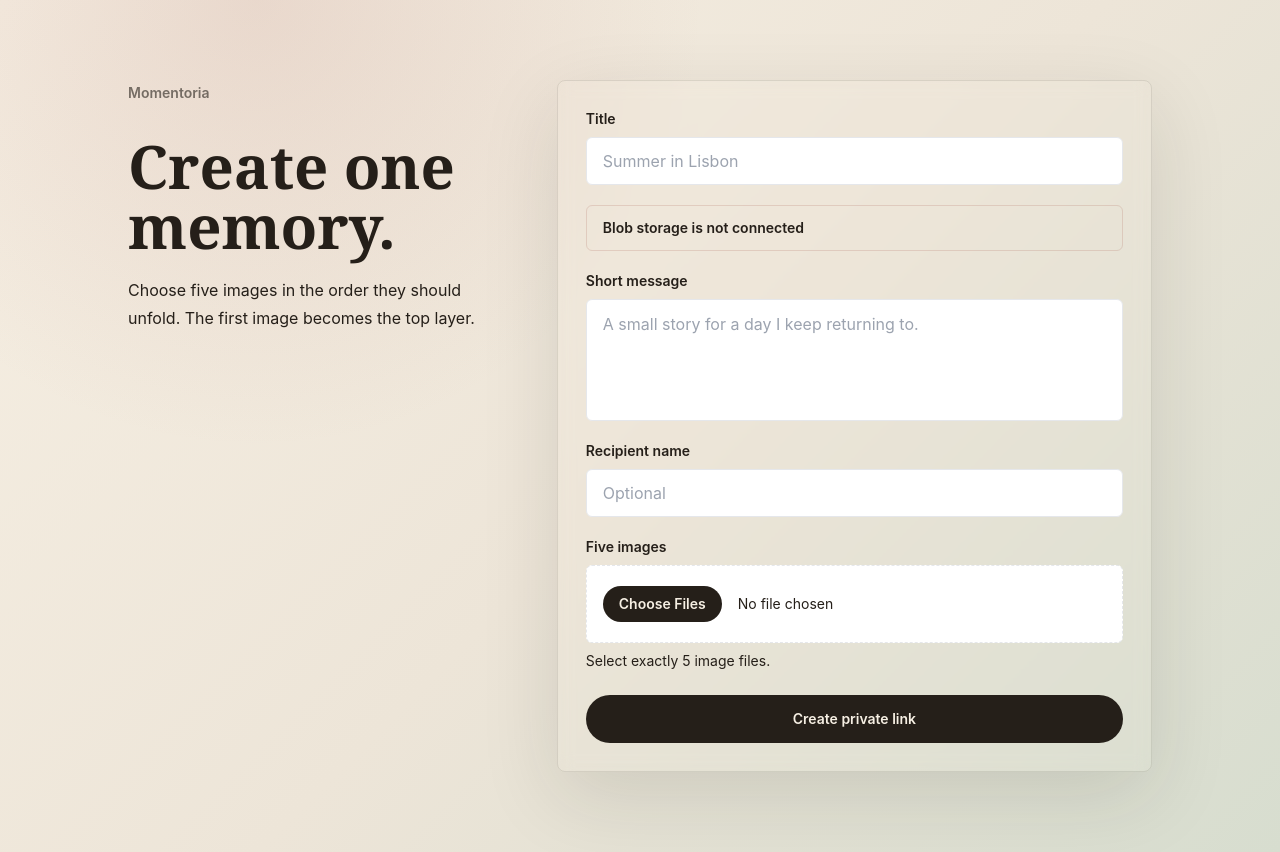
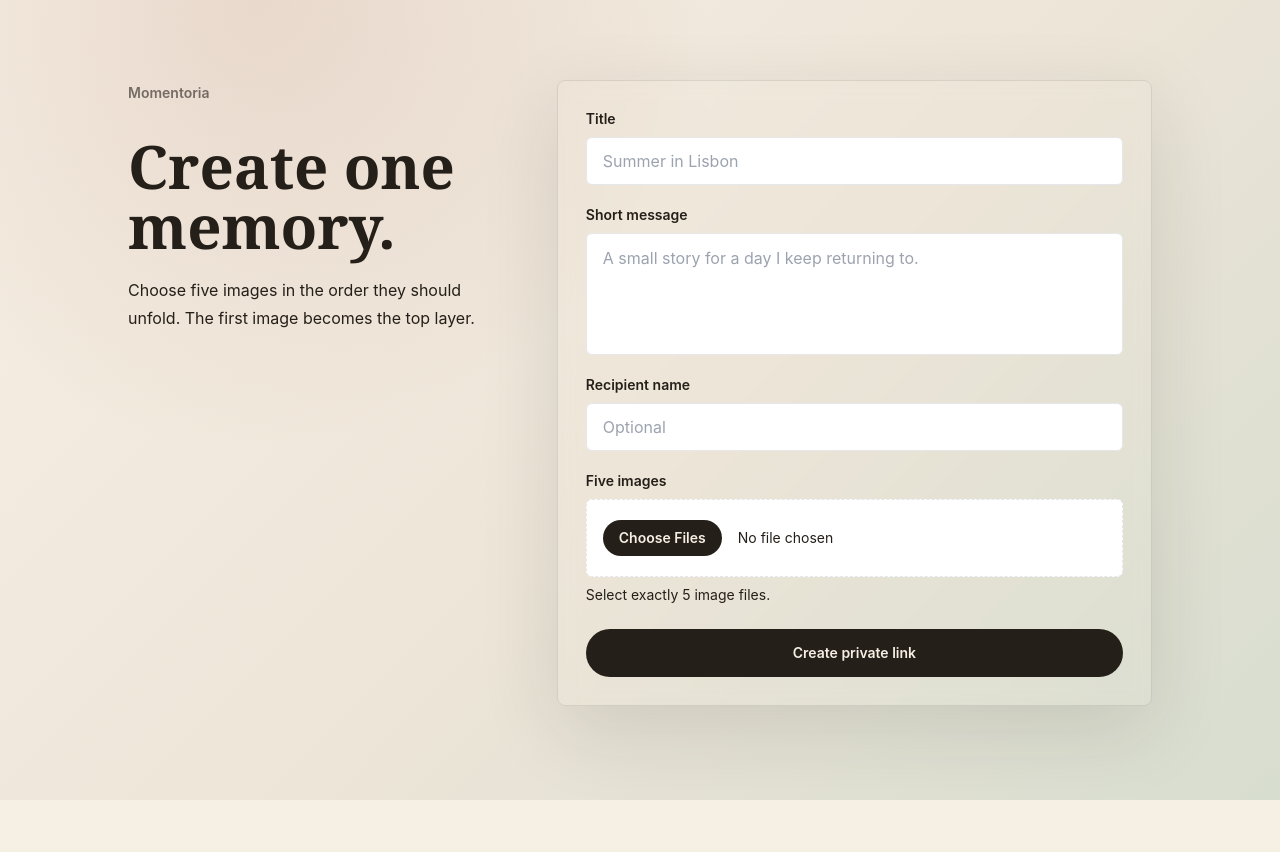
Before and after one commit to designILI/tearable-art, a Next.js app: page /create in a window 1280 px wide. After the commit the page ends 800 px from the top, so only its background shows below. Built offline with nearby package versions, Linux system fonts and the light colour scheme.

Commit message:
Make intro peel and hide blob form status

```diff
--- a/components/CreateMomentoriaForm.tsx
+++ b/components/CreateMomentoriaForm.tsx
@@ -169,20 +169,6 @@ export function CreateMomentoriaForm() {
             placeholder="Summer in Lisbon"
           />
         </label>
-
-        <div
-          className={`rounded-[6px] border px-4 py-3 text-sm font-semibold ${
-            blobStatus === "connected"
-              ? "border-sage/30 bg-sage/12 text-ink"
-              : blobStatus === "missing"
-                ? "border-rose/25 bg-rose/12 text-ink"
-                : "border-ink/10 bg-white/60 text-ink/60"
-          }`}
-        >
-          {blobStatus === "checking" ? "Checking Blob storage..." : null}
-          {blobStatus === "connected" ? "Blob storage connected" : null}
-          {blobStatus === "missing" ? "Blob storage is not connected" : null}
-        </div>
 
         <label className="grid gap-2">
           <span className="text-sm font-semibold text-ink">Short message</span>
--- a/components/TearableStory.tsx
+++ b/components/TearableStory.tsx
@@ -68,7 +68,6 @@ export function TearableStory({ imageUrls, title, disabled = false, hideReset =
   const completedRef = useRef(false);
   const introDismissedRef = useRef(false);
   const [introVisible, setIntroVisible] = useState(true);
-  const [introLeaving, setIntroLeaving] = useState(false);
 
   useEffect(() => {
     disabledRef.current = disabled;
@@ -137,6 +136,7 @@ export function TearableStory({ imageUrls, title, disabled = false, hideReset =
       brush: 0.055,
       seam: [] as SeamPoint[],
       tearPercent: 0,
+      introPeelTransition: null as { startedAt: number; duration: number } | null,
       peelTransition: null as { layer: StoryLayer; startedAt: number; duration: number } | null,
     };
     let storyAudio: StoryAudio | null = null;
@@ -428,7 +428,7 @@ export function TearableStory({ imageUrls, title, disabled = false, hideReset =
     }
 
     function beginPointer(event: PointerEvent) {
-      if (disabledRef.current || state.peelTransition) return;
+      if (disabledRef.current || state.peelTransition || state.introPeelTransition) return;
       if (introDismissedRef.current && state.activeLayer >= state.layers.length - 1) return;
 
       ensureAudio();
@@ -482,6 +482,7 @@ export function TearableStory({ imageUrls, title, disabled = false, hideReset =
     let animationId = 0;
     function animate() {
       animationId = requestAnimationFrame(animate);
+      updateIntroPeelTransition();
       updatePeelTransition();
 
       if (state.tearing) {
@@ -841,8 +842,8 @@ export function TearableStory({ imageUrls, title, disabled = false, hideReset =
 
     function resetArtwork() {
       completedRef.current = false;
-      setIntroLeaving(false);
       setIntroVisible(!introDismissedRef.current);
+      state.introPeelTransition = null;
       state.peelTransition = null;
       state.activeLayer = 0;
       state.layers.forEach(resetMask);
@@ -860,15 +861,28 @@ export function TearableStory({ imageUrls, title, disabled = false, hideReset =
     }
 
     function dropIntroCover() {
-      introDismissedRef.current = true;
-      cutIntroOverlayPeel(Math.hypot(state.width, state.height));
-      setIntroLeaving(true);
-      window.setTimeout(() => {
+      if (state.introPeelTransition) return;
+
+      state.introPeelTransition = { startedAt: performance.now(), duration: 1100 };
+      playDropSound();
+    }
+
+    function updateIntroPeelTransition() {
+      const transition = state.introPeelTransition;
+      if (!transition) return;
+
+      const progress = clamp((performance.now() - transition.startedAt) / transition.duration, 0, 1);
+      const eased = easeInOutCubic(progress);
+      const radius = Math.hypot(state.width, state.height) * (0.08 + eased * 0.74);
+
+      cutIntroOverlayPeel(radius);
+
+      if (progress >= 1) {
+        state.introPeelTransition = null;
+        introDismissedRef.current = true;
         setIntroVisible(false);
-        setIntroLeaving(false);
-      }, 650);
-      playDropSound();
-      updateStatus();
+        updateStatus();
+      }
     }
 
     function resetIntroOverlayMask() {
@@ -1102,10 +1116,8 @@ export function TearableStory({ imageUrls, title, disabled = false, hideReset =
       <canvas ref={canvasRef} className="stage-canvas block h-full w-full" aria-label={title} />
       <canvas
         ref={introOverlayRef}
-        className={`pointer-events-none absolute inset-0 z-20 h-full w-full shadow-[inset_0_0_120px_rgba(33,27,22,0.24)] transition-opacity duration-700 ${
+        className={`pointer-events-none absolute inset-0 z-20 h-full w-full shadow-[inset_0_0_120px_rgba(33,27,22,0.24)] ${
           introVisible && !disabled ? "block" : "hidden"
-        } ${
-          introLeaving ? "opacity-0" : "opacity-100"
         }`}
         aria-label="Someone has shared a Moment with you. To experience it, place your finger on the screen and move it along the surface. You have 3 cycles of this Moment before it fades. Visit Momentoria to make and share your own Moment."
       />
```
